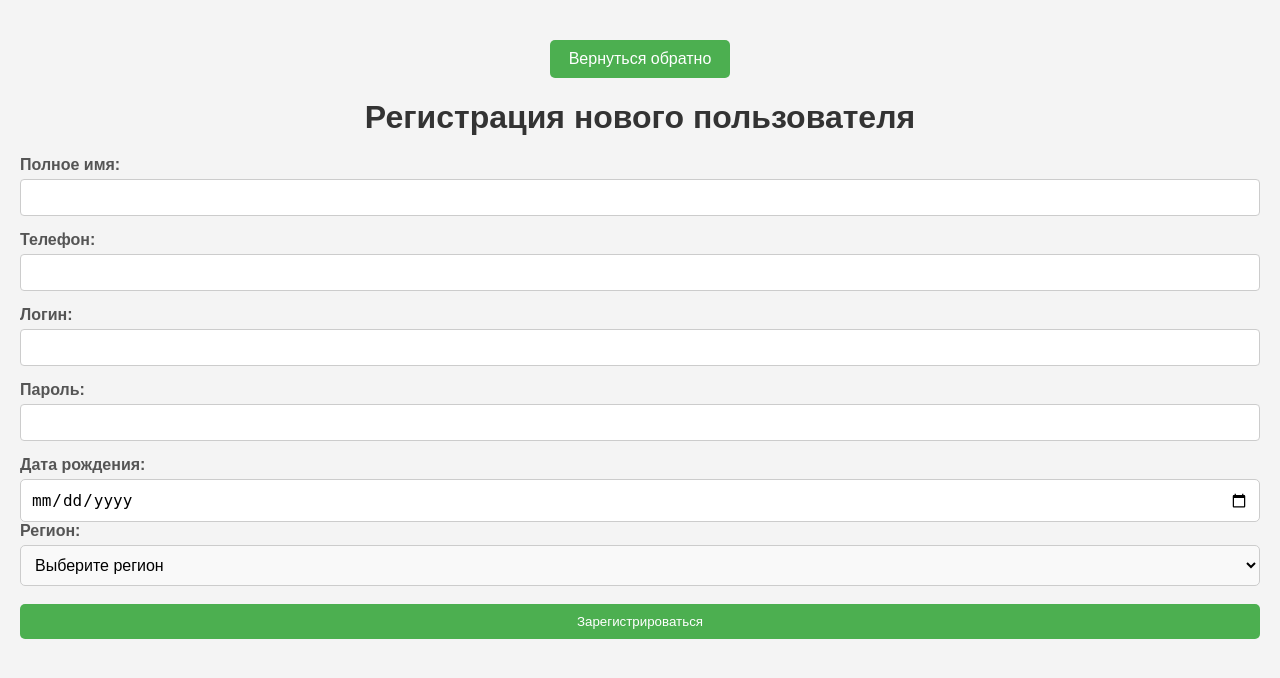
After one commit to KirillGorb/KursPyAndSql, a Flask app: page /register in a window 1280 px wide. The commit adds this page. Shown: the top 678 px of the page. Run offline with Flask 3, Linux system fonts and the light colour scheme; data that the repository does not hold is empty; some libraries are stand-ins or nearby versions.

Commit message:
regist client

```diff
--- a/Database.py
+++ b/Database.py
@@ -1,4 +1,5 @@
 import psycopg2
+from datetime import datetime
 
 class Database:
     def __init__(self, host, port, database, user, password):
@@ -40,6 +41,23 @@ class Database:
             self.connection.commit()
             return cursor.fetchall()
 
+    def register_user(self, full_name, phone, login, password, date_birth, region_id):
+        """Регистрирует нового пользователя в базе данных."""
+        date_registration = datetime.now().date()
+
+        query = "INSERT INTO account (fullname, phone, login, password, dateregistration, datebirth, regionid) " \
+                "VALUES (%s, %s, %s, %s, %s, %s, %s);"
+        params = (full_name, phone, login, password, date_registration, date_birth, region_id)
+
+        try:
+            self.execute_query(query, params)
+        except psycopg2.errors.UniqueViolation:
+            # Handle the unique violation error
+            raise ValueError("Этот логин уже занят.")
+        except Exception as e:
+            # Rollback the transaction on any other error
+            self.connection.rollback()
+            raise e  # Re-raise the exception for further handling
 
     def get_tables(self):
         try:
@@ -59,3 +77,12 @@ class Database:
         except Exception as error:
             print(f"Error while fetching data from table {table_name}: {error}")
             return []
+
+    def get_regions(self):
+        try:
+            query = "SELECT id, region_name FROM region;"
+            print("Retrieved regions:", query)
+            return [{'id': region[0], 'name': region[1]} for region in self.execute_query(query)]
+        except Exception as error:
+            print("Error while connecting to PostgreSQL", error)
+            return []
--- a/main.py
+++ b/main.py
@@ -1,6 +1,6 @@
 import shutil
 
-from flask import Flask, render_template, request, redirect
+from flask import Flask, render_template, request, redirect, url_for, flash
 import os
 import subprocess
 
@@ -8,7 +8,7 @@ from Database import Database
 
 app = Flask(__name__)
 
-host = "localhost"  # или IP-адрес вашего сервера
+host = "localhost"
 port = "5432"
 database = "car_dealership"
 user = "postgres"
@@ -24,6 +24,44 @@ def index():
     return render_template('index.html')
 
 
+@app.route('/upload_page')
+def upload_page():
+    return render_template('upload_page.html')
+
+
+@app.route('/view')
+def view():
+    tables = db.get_tables()
+    table_data = {}
+
+    for table in tables:
+        table_data[table] = db.get_table_data(table)
+
+    return render_template('viewDataBase.html', table_data=table_data)
+
+
+@app.route('/register', methods=['GET', 'POST'])
+def register():
+    if request.method == 'POST':
+        full_name = request.form['fullName']
+        phone = request.form['phone']
+        login = request.form['login']
+        password = request.form['password']
+        date_birth = request.form['dateBirth']
+        region_id = request.form['regionId']
+
+        try:
+            db.register_user(full_name, phone, login, password, date_birth, region_id)
+            return redirect(url_for('view'))
+        except ValueError as e:
+            return render_template('register.html', regions=db.get_regions(), error=str(e))
+        except Exception as e:
+            return render_template('register.html', regions=db.get_regions(), error="Произошла ошибка. Попробуйте снова.")
+
+    regions = db.get_regions()
+    return render_template('register.html', regions=regions)
+
+
 @app.route('/upload', methods=['POST'])
 def upload_image():
     if 'image' not in request.files:
@@ -37,8 +75,8 @@ def upload_image():
     file.save(input_image_path)
 
     command = [
-        os.path.join('venv', 'Scripts', 'python.exe'),  # Используем Python из виртуального окружения
-        'yolov5/detect.py',
+        os.path.join('venv', 'Scripts', 'python.exe'),  # Python from the virtual environment
+        os.path.abspath('yolov5/detect.py'),  # Absolute path to detect.py
         '--source', input_image_path,
         '--weights', 'yolov5/runs/train/exp7/weights/best.pt',
         '--conf', '0.5',
@@ -67,22 +105,6 @@ def upload_image():
     return render_template('upload.html', processed_image=processed_image_path)
 
 
-@app.route('/upload_page')
-def upload_page():
-    return render_template('upload_page.html')
-
-
-@app.route('/view')
-def view():
-    tables = db.get_tables()
-    table_data = {}
-
-    for table in tables:
-        table_data[table] = db.get_table_data(table)
-
-    return render_template('viewDataBase.html', table_data=table_data)
-
-
 if __name__ == '__main__':
     try:
         app.run(debug=True)
--- a/static/css/main.css
+++ b/static/css/main.css
@@ -102,3 +102,72 @@ input[type="submit"] {
 input[type="submit"]:hover {
     background-color: #45a049; /* Цвет кнопки при наведении */
 }
+
+label {
+    display: block;
+    margin-bottom: 5px;
+    font-weight: bold;
+    color: #555;
+}
+
+input[type="text"],
+input[type="password"]{
+    width: 100%;
+    padding: 10px;
+    margin-bottom: 15px;
+    border: 1px solid #ccc;
+    border-radius: 4px;
+    box-sizing: border-box;
+}
+
+ #regionId {
+    width: 100%; /* Ширина выпадающего списка */
+    padding: 10px; /* Отступы внутри */
+    border: 1px solid #ccc; /* Цвет и стиль границы */
+    border-radius: 5px; /* Закругление углов */
+    font-size: 16px; /* Размер шрифта */
+    background-color: #f9f9f9; /* Цвет фона */
+    cursor: pointer; /* Курсор при наведении */
+    transition: border-color 0.3s; /* Плавный переход для изменения цвета границы */
+}
+
+/* Стили для выпадающего списка при наведении */
+#regionId:hover {
+    border-color: #888; /* Цвет границы при наведении */
+}
+
+/* Стили для выпадающего списка при фокусе */
+#regionId:focus {
+    border-color: #007BFF; /* Цвет границы при фокусе */
+    outline: none; /* Убираем стандартный контур */
+}
+
+/* Стили для опций (не все браузеры поддерживают стилизацию опций) */
+#regionId option {
+    padding: 10px; /* Отступы внутри опций */
+    background-color: #fff; /* Цвет фона опций */
+    color: #333; /* Цвет текста опций */
+}
+
+/* Стили для опций при наведении (не все браузеры поддерживают) */
+#regionId option:hover {
+    background-color: #f0f0f0; /* Цвет фона опции при наведении */
+}
+
+.date-container {
+    display: flex; /* Используем flexbox для выравнивания элементов */
+    align-items: center; /* Выравнивание по центру по вертикали */
+}
+
+#dateBirth {
+    padding: 10px; /* Отступы внутри поля */
+    border: 1px solid #ccc; /* Цвет и стиль границы */
+    border-radius: 5px; /* Закругление углов */
+    font-size: 16px; /* Размер шрифта */
+    flex: 1; /* Позволяет полю даты занимать оставшееся пространство */
+}
+
+/* Стили для метки */
+label {
+    margin-right: 10px; /* Отступ справа для разделения с полем ввода */
+}
--- /dev/null
+++ b/templates/register.html
@@ -0,0 +1,41 @@
+<!DOCTYPE html>
+<html lang="ru">
+<head>
+    <meta charset="UTF-8">
+    <meta name="viewport" content="width=device-width, initial-scale=1.0">
+    <link rel="stylesheet" href="{{ url_for('static', filename='css/main.css') }}">
+    <title>Регистрация</title>
+</head>
+<body>
+<a href="/" class="back-button">Вернуться обратно</a>
+<h1>Регистрация нового пользователя</h1>
+<form action="/register" method="post">
+    <label for="fullName">Полное имя:</label>
+    <input type="text" id="fullName" name="fullName" required><br>
+
+    <label for="phone">Телефон:</label>
+    <input type="text" id="phone" name="phone" required><br>
+
+    <label for="login">Логин:</label>
+    <input type="text" id="login" name="login" required><br>
+
+    <label for="password">Пароль:</label>
+    <input type="password" id="password" name="password" required><br>
+
+    <label for="dateBirth">Дата рождения:</label>
+    <div class="date-container">
+        <input type="date" id="dateBirth" name="dateBirth" required>
+    </div>
+
+    <label for="regionId">Регион:</label>
+    <select id="regionId" name="regionId" required>
+        <option value="">Выберите регион</option>
+        {% for region in regions %}
+        <option value="{{ region.id }}">{{ region.name }}</option>
+        {% endfor %}
+    </select><br><br>
+
+    <input type="submit" value="Зарегистрироваться">
+</form>
+</body>
+</html>
```
